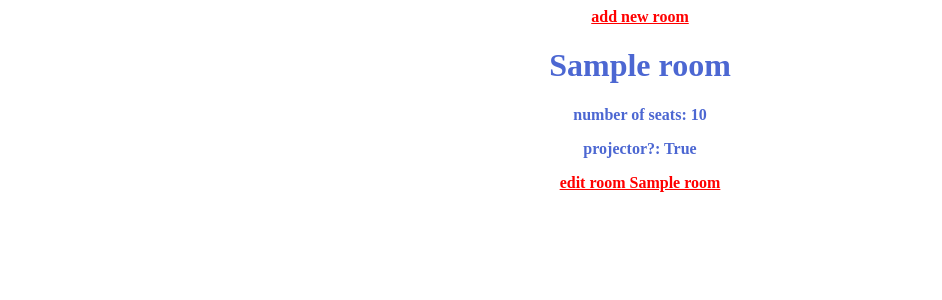
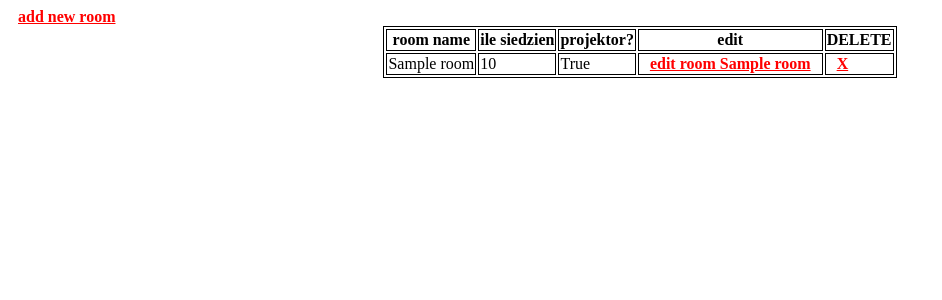
Before and after one commit to j3mierz/Rooms_reservation_app, a Django app: page /home/ in a window 1280 px wide. Shown: the top 300 px of the page, without its empty margins (0-942 px from the left). Run offline with Django 5.2, Linux system fonts and the light colour scheme; tables that the repository leaves empty hold one stand-in row (values such as "Sample post").

Commit message:
deleting rooms added and home page changed

```diff
--- a/Room_reservation_app/urls.py
+++ b/Room_reservation_app/urls.py
@@ -22,6 +22,7 @@ from myapp import views
 urlpatterns = [
     path('admin/', admin.site.urls),
     path('home/', views.HomePage.as_view(), name='home'),
-    path('add_room/', views.AddRoom.as_view(), name='add_room'),
-    path('edit_room/<int:pk>/', views.EditRoom.as_view(), name='edit_room'),
+    path('home/add_room/', views.AddRoom.as_view(), name='add_room'),
+    path('home/edit_room/<int:pk>/', views.EditRoom.as_view(), name='edit_room'),
+    path('home/delete_room/<int:pk>/', views.DeleteRoom.as_view(), name='delete_room'),
 ]
--- a/myapp/models.py
+++ b/myapp/models.py
@@ -1,4 +1,5 @@
 from django.db import models
+
 
 # Create your models here.
 class Rooms(models.Model):
--- a/myapp/views.py
+++ b/myapp/views.py
@@ -38,10 +38,13 @@ class EditRoom(View):
         name = request.POST.get('name')
         seats = request.POST.get('seats')
         projector = request.POST.get('projector') == 'on'
-        if request.POST.get('projector') == "on":
-            projector = True
         room.name = name
         room.seats = seats
         room.projector = projector
         room.save()
         return redirect('home')
+
+class DeleteRoom(View):
+    def get(self, request, pk):
+        Rooms.objects.filter(id=pk).delete()
+        return redirect('home')
--- a/templates/add_room.html
+++ b/templates/add_room.html
@@ -12,7 +12,7 @@
     <input type="text" name="name" id="name" placeholder="name" value="{{ room.name }}">
     <input type="number" name="seats" id="seats" placeholder="number of seats" value="{{ room.seats }}">
     <input type="checkbox" name="projector" id="name"
-    {% if room.projector == True %}
+    {% if room.projector %}
      checked
     {% endif %}>projector
     <input type="submit">
--- a/templates/home_page.html
+++ b/templates/home_page.html
@@ -8,30 +8,46 @@
     <title>Document</title>
     <style>
         h1, p {
-            display: block;
-            text-align: center;
             color: #4c67d2;
             font-weight: 900;
 
         }
         a {
-            display: block;
-            text-align: center;
             color: #ff0000;
             font-weight: 900;
+            padding: 10px;
         }
 
+            table, th, td {
+        border: 1px solid black;
+                margin-left: auto;
+  margin-right: auto;
+        }
     </style>
 </head>
 <body>
-<a href="http://localhost:8000/add_room/">add new room</a>
+<a href="add_room/">add new room</a>
+<table>
+<tr>
+    <th>room name</th>
+    <th>ile siedzien</th>
+    <th>projektor?</th>
+    <th> edit</th>
+    <th> DELETE</th>
+</tr>
 {% for room in rooms %}
-    <h1>{{ room.name }}</h1>
-    <p>number of seats: {{ room.seats }}</p>
-    <p>projector?: {{ room.projector }}</p>
-    <a href="http://localhost:8000/edit_room/{{ room.id }}">edit room {{ room.name }}</a>
+    <tr>
+    <td>{{ room.name }}</td>
+
+    <td>{{ room.seats }}</td>
+
+     <td>{{ room.projector }}</td>
+
+        <td><a href="edit_room/{{ room.id }}">edit room {{ room.name }}</a></td>
+
+     <td><a href="delete_room/{{ room.id }}">X</a></td>
+    </tr>
 {% endfor %}
-
-
+</table>
 </body>
 </html>
```
